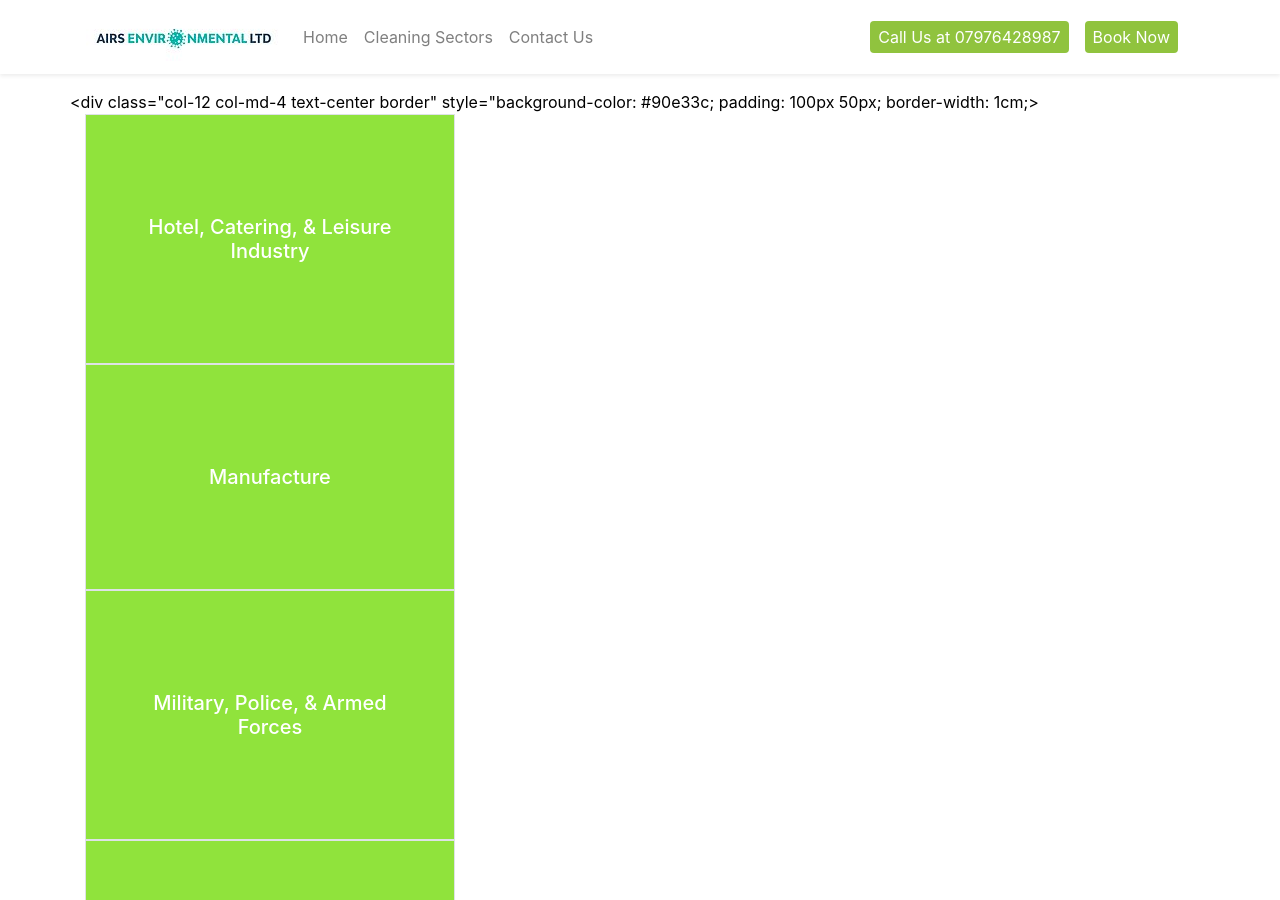
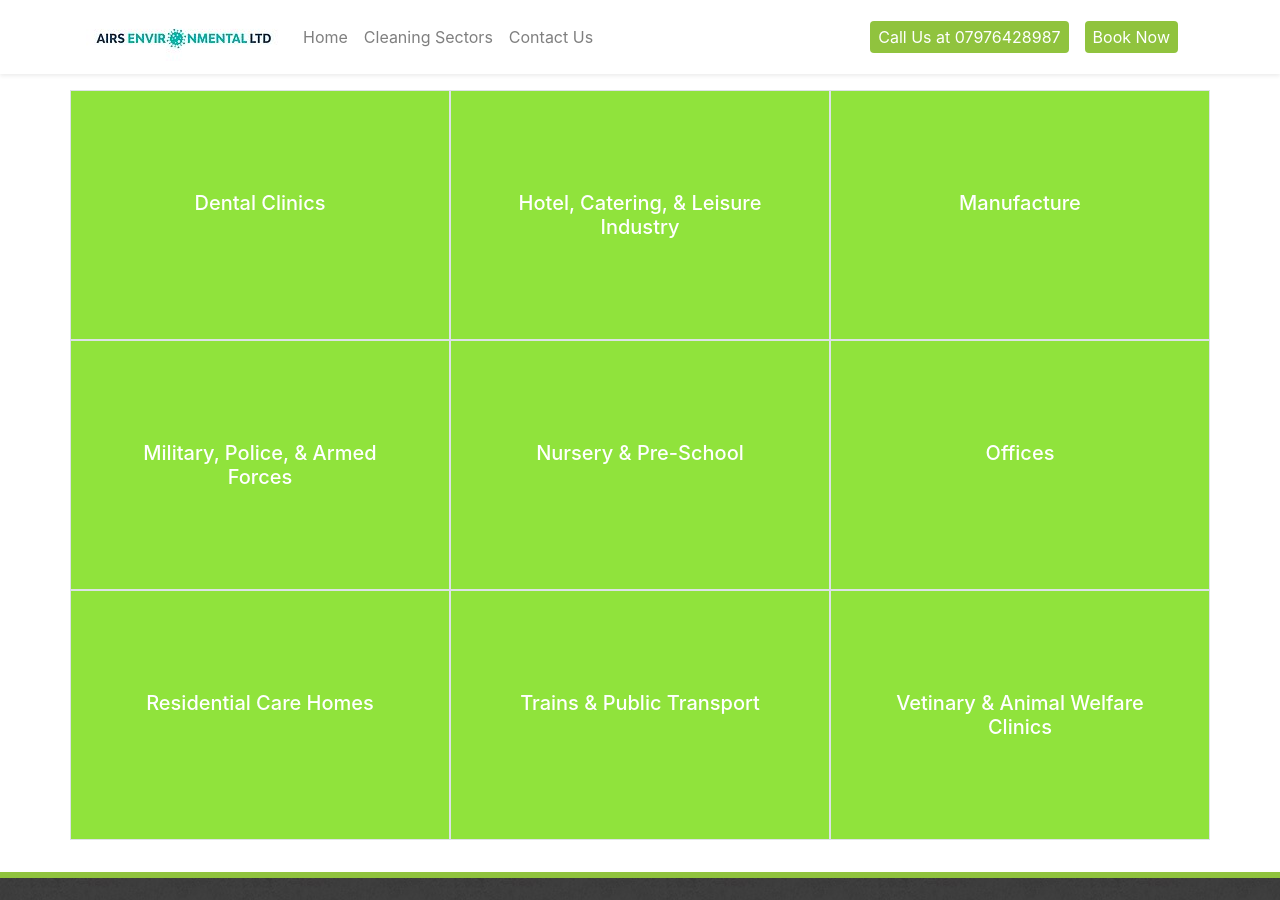
Before and after one commit to adyanmuhammad/airs-2, a Jekyll site: the page built from pages/sectors/index.md, in a window 1280 px wide and 900 px high. Built offline with Jekyll 4.4.1, drawn with Linux system fonts in a browser that asks for light colours; nearby versions of some CDN libraries.

Commit message:
Update index.md

```diff
--- a/pages/sectors/index.md
+++ b/pages/sectors/index.md
@@ -5,7 +5,7 @@ permalink: /sectors/
 ---
 
 <div class="row">
-  <div class="col-12 col-md-4 text-center border" style="background-color: #90e33c; padding: 100px 50px; border-width: 1cm;>
+  <div class="col-12 col-md-4 text-center border" style="background-color: #90e33c; padding: 100px 50px; border-width: 1cm;">
     <h5 class="m-0 p-0">
       <a class="text-white" href="https://adyanmuhammad.github.io/airs-2/dental-clinics/">
         Dental Clinics
```
